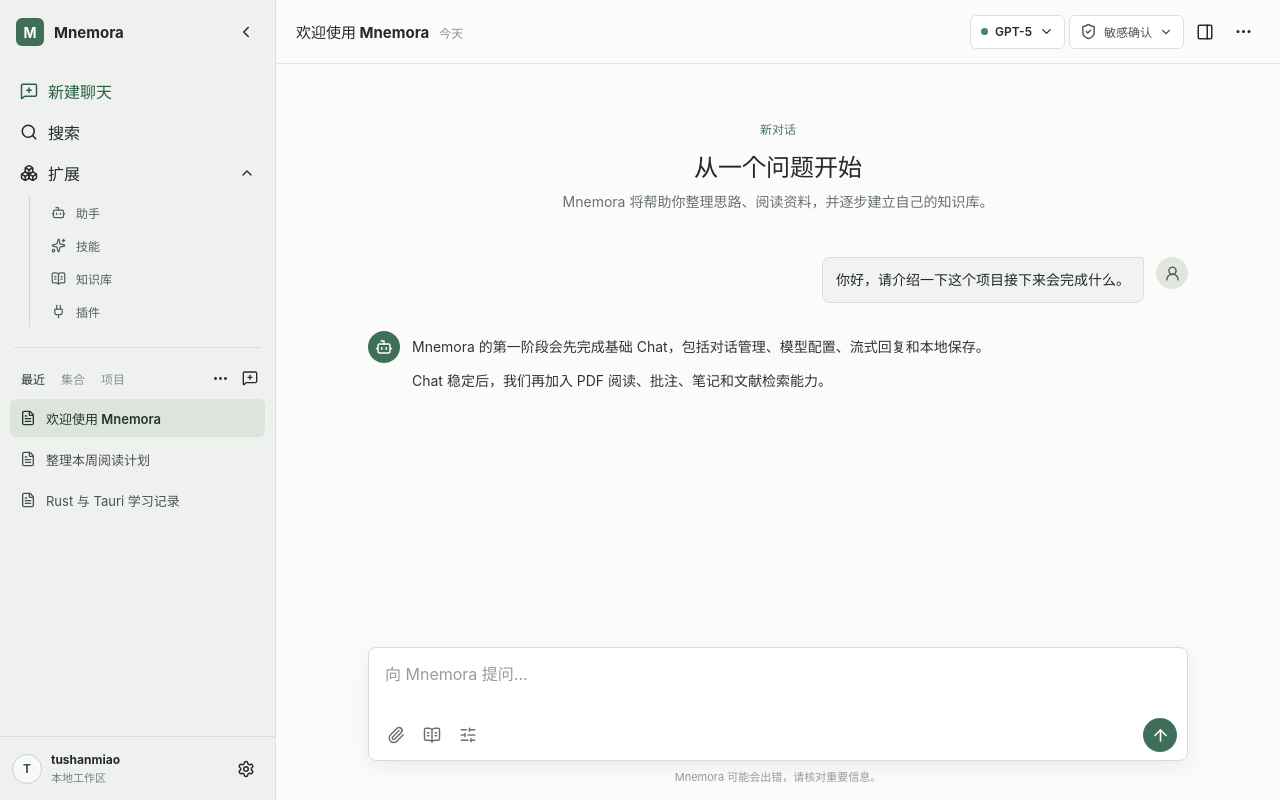
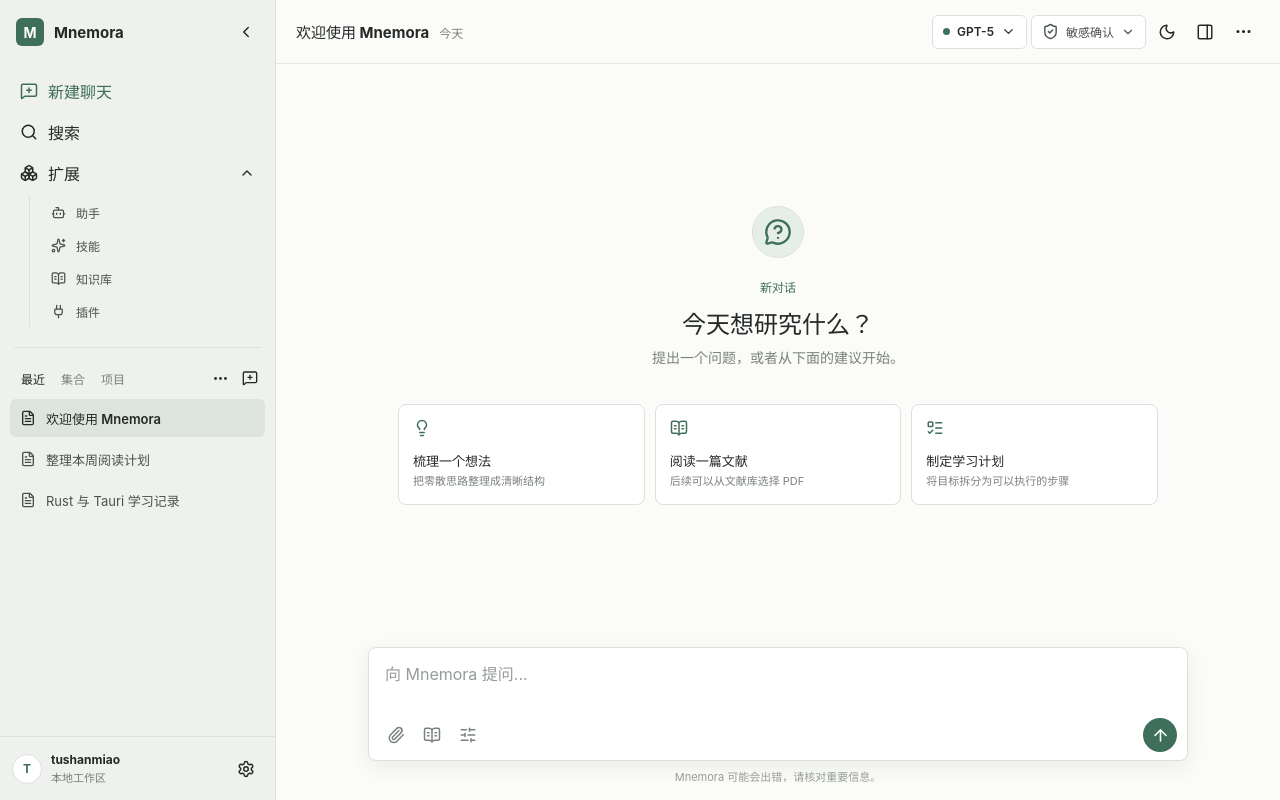
Before and after one commit to tushanmiao/Mnemora, a React (Vite) app: page / in a window 1280 px wide. Built offline with nearby package versions, Linux system fonts and the light colour scheme.

Commit message:
feat: polish static chat interface

```diff
--- a/src/App.tsx
+++ b/src/App.tsx
@@ -1,3 +1,4 @@
+import { useState } from "react";
 import "./styles/app.css";
 import { ChatHeader } from "./components/ChatHeader";
 import { ChatInput } from "./components/ChatInput";
@@ -5,12 +6,14 @@
 import { Sidebar } from "./components/Sidebar";
 
 function App() {
+  const [theme, setTheme] = useState<"light" | "dark">("light");
+
   return (
-    <main className="app-shell" aria-label="Mnemora application">
+    <main className="app-shell" data-theme={theme} aria-label="Mnemora application">
       <Sidebar />
 
       <section className="chat-workspace" aria-label="当前对话">
-        <ChatHeader />
+        <ChatHeader theme={theme} onToggleTheme={() => setTheme(theme === "light" ? "dark" : "light")} />
         <MessageList />
         <ChatInput />
       </section>
--- a/src/components/ChatHeader.tsx
+++ b/src/components/ChatHeader.tsx
@@ -1,10 +1,15 @@
 import { useEffect, useRef, useState } from "react";
-import { Check, ChevronDown, MoreHorizontal, PanelRight, ShieldCheck } from "lucide-react";
+import { Check, ChevronDown, Moon, MoreHorizontal, PanelRight, ShieldCheck, Sun } from "lucide-react";
 import "../styles/chat-header.css";
 
 const permissionOptions = ["每次确认", "敏感确认", "完全访问"] as const;
 
-export function ChatHeader() {
+type ChatHeaderProps = {
+  theme: "light" | "dark";
+  onToggleTheme: () => void;
+};
+
+export function ChatHeader({ theme, onToggleTheme }: ChatHeaderProps) {
   const [permission, setPermission] = useState<(typeof permissionOptions)[number]>("敏感确认");
   const [permissionMenuOpen, setPermissionMenuOpen] = useState(false);
   const permissionMenuRef = useRef<HTMLDivElement>(null);
@@ -67,6 +72,14 @@
             </div>
           ) : null}
         </div>
+        <button
+          className="icon-button"
+          type="button"
+          title={theme === "light" ? "切换到深色模式" : "切换到浅色模式"}
+          onClick={onToggleTheme}
+        >
+          {theme === "light" ? <Moon size={18} /> : <Sun size={18} />}
+        </button>
         <button className="icon-button" type="button" title="打开详情面板">
           <PanelRight size={18} />
         </button>
--- a/src/components/ChatInput.tsx
+++ b/src/components/ChatInput.tsx
@@ -26,7 +26,7 @@
               </button>
             </div>
 
-            <button className="send-button" type="button" title="发送消息">
+            <button className="send-button" type="button" title="发送消息" aria-label="发送消息">
               <ArrowUp size={19} />
             </button>
           </div>
--- a/src/components/MessageList.tsx
+++ b/src/components/MessageList.tsx
@@ -1,26 +1,48 @@
-import { MessageBubble } from "./MessageBubble";
+import { BookOpenText, Lightbulb, ListTodo, MessageCircleQuestion } from "lucide-react";
 import "../styles/message-list.css";
+
+const suggestions = [
+  {
+    icon: Lightbulb,
+    title: "梳理一个想法",
+    description: "把零散思路整理成清晰结构",
+  },
+  {
+    icon: BookOpenText,
+    title: "阅读一篇文献",
+    description: "后续可以从文献库选择 PDF",
+  },
+  {
+    icon: ListTodo,
+    title: "制定学习计划",
+    description: "将目标拆分为可以执行的步骤",
+  },
+];
 
 export function MessageList() {
   return (
     <section className="message-list" aria-label="消息列表">
-      <div className="message-content">
-        <div className="conversation-intro">
+      <div className="empty-chat-state">
+        <div className="empty-chat-mark" aria-hidden="true">
+          <MessageCircleQuestion size={28} />
+        </div>
+        <div className="empty-chat-copy">
           <span className="conversation-label">新对话</span>
-          <h2>从一个问题开始</h2>
-          <p>Mnemora 将帮助你整理思路、阅读资料，并逐步建立自己的知识库。</p>
+          <h2>今天想研究什么？</h2>
+          <p>提出一个问题，或者从下面的建议开始。</p>
         </div>
 
-        <MessageBubble role="user">
-          <p>你好，请介绍一下这个项目接下来会完成什么。</p>
-        </MessageBubble>
-
-        <MessageBubble role="assistant">
-          <p>
-            Mnemora 的第一阶段会先完成基础 Chat，包括对话管理、模型配置、流式回复和本地保存。
-          </p>
-          <p>Chat 稳定后，我们再加入 PDF 阅读、批注、笔记和文献检索能力。</p>
-        </MessageBubble>
+        <div className="suggestion-grid" aria-label="提问建议">
+          {suggestions.map(({ icon: Icon, title, description }) => (
+            <button className="suggestion-item" type="button" key={title}>
+              <Icon size={18} />
+              <span>
+                <strong>{title}</strong>
+                <small>{description}</small>
+              </span>
+            </button>
+          ))}
+        </div>
       </div>
     </section>
   );
--- a/src/styles/app.css
+++ b/src/styles/app.css
@@ -1,8 +1,6 @@
 :root {
   font-family:
     Inter, "Segoe UI", "Microsoft YaHei UI", system-ui, sans-serif;
-  color: #252a27;
-  background: #f7f8f6;
   font-synthesis: none;
   text-rendering: optimizeLegibility;
 }
@@ -23,6 +21,7 @@
 
 body {
   overflow: hidden;
+  background: #f7f8f6;
 }
 
 button,
@@ -37,11 +36,56 @@
 }
 
 .app-shell {
+  --color-app: #f7f8f6;
+  --color-surface: #fbfcfa;
+  --color-surface-raised: #ffffff;
+  --color-sidebar: #eef1ed;
+  --color-border: #dce1dc;
+  --color-border-soft: #e3e7e2;
+  --color-text: #252a27;
+  --color-text-secondary: #4b524e;
+  --color-muted: #7a827d;
+  --color-faint: #969d98;
+  --color-hover: #e3e8e2;
+  --color-active: #dce4dd;
+  --color-accent: #3f6f5a;
+  --color-accent-hover: #335d4a;
+  --color-accent-soft: #e6eee8;
+  --color-danger: #c33f3f;
+  --color-danger-soft: #fff0f0;
+  --color-user-bubble: #f0f3ef;
+  --shadow-menu: 0 10px 28px rgb(35 48 40 / 14%);
+  --shadow-composer: 0 6px 20px rgb(42 56 47 / 8%);
+
   display: flex;
   width: 100%;
   height: 100%;
   overflow: hidden;
-  background: #f7f8f6;
+  color: var(--color-text);
+  background: var(--color-app);
+}
+
+.app-shell[data-theme="dark"] {
+  --color-app: #171a18;
+  --color-surface: #1b1f1c;
+  --color-surface-raised: #242925;
+  --color-sidebar: #202521;
+  --color-border: #343b36;
+  --color-border-soft: #2d342f;
+  --color-text: #edf1ed;
+  --color-text-secondary: #c5ccc6;
+  --color-muted: #99a29b;
+  --color-faint: #7f8981;
+  --color-hover: #2c332e;
+  --color-active: #334239;
+  --color-accent: #67967d;
+  --color-accent-hover: #78a68e;
+  --color-accent-soft: #2a3931;
+  --color-danger: #ff7a7a;
+  --color-danger-soft: #3b2727;
+  --color-user-bubble: #29302b;
+  --shadow-menu: 0 12px 30px rgb(0 0 0 / 30%);
+  --shadow-composer: 0 8px 24px rgb(0 0 0 / 22%);
 }
 
 .chat-workspace {
@@ -50,7 +94,7 @@
   flex: 1;
   min-width: 0;
   height: 100%;
-  background: #fbfcfa;
+  background: var(--color-surface);
 }
 
 .icon-button {
@@ -66,22 +110,48 @@
 }
 
 .icon-button:hover {
-  background: #e4e8e3;
+  background: var(--color-hover);
 }
 
 button:focus-visible,
 textarea:focus-visible {
-  outline: 2px solid #5c856f;
+  outline: 2px solid var(--color-accent);
   outline-offset: 2px;
+}
+
+@media (max-width: 940px) {
+  .sidebar {
+    width: 238px;
+  }
+
+  .permission-button span {
+    display: none;
+  }
+
+  .permission-button {
+    width: 34px;
+    padding: 0;
+    justify-content: center;
+  }
+
+  .permission-button svg:last-child {
+    display: none;
+  }
 }
 
 @media (max-width: 820px) {
   .sidebar {
-    width: 232px;
+    width: 220px;
   }
 
   .message-content,
+  .empty-chat-state,
   .composer-inner {
     width: calc(100% - 40px);
   }
+
+  .chat-heading span,
+  .chat-header-actions > .icon-button:last-child {
+    display: none;
+  }
 }
--- a/src/styles/chat-header.css
+++ b/src/styles/chat-header.css
@@ -6,8 +6,8 @@
   padding: 0 20px;
   align-items: center;
   justify-content: space-between;
-  border-bottom: 1px solid #e3e7e2;
-  background: rgb(251 252 250 / 94%);
+  border-bottom: 1px solid var(--color-border-soft);
+  background: var(--color-surface);
 }
 
 .chat-heading {
@@ -27,7 +27,7 @@
 }
 
 .chat-heading span {
-  color: #8a918c;
+  color: var(--color-muted);
   font-size: 12px;
 }
 
@@ -45,9 +45,9 @@
   padding: 0 10px;
   align-items: center;
   gap: 7px;
-  border: 1px solid #dce1dc;
+  border: 1px solid var(--color-border);
   border-radius: 6px;
-  background: #ffffff;
+  background: var(--color-surface-raised);
   cursor: pointer;
   font-size: 12px;
   font-weight: 600;
@@ -55,14 +55,14 @@
 
 .model-button:hover,
 .permission-button:hover {
-  background: #f3f5f2;
+  background: var(--color-hover);
 }
 
 .model-status {
   width: 7px;
   height: 7px;
   border-radius: 50%;
-  background: #4c8067;
+  background: var(--color-accent);
 }
 
 .permission-control {
@@ -70,7 +70,7 @@
 }
 
 .permission-button {
-  color: #4c5650;
+  color: var(--color-text-secondary);
 }
 
 .permission-menu {
@@ -79,10 +79,10 @@
   right: 0;
   width: 168px;
   padding: 6px;
-  border: 1px solid #d8ddd8;
+  border: 1px solid var(--color-border);
   border-radius: 8px;
-  background: #ffffff;
-  box-shadow: 0 10px 28px rgb(35 48 40 / 14%);
+  background: var(--color-surface-raised);
+  box-shadow: var(--shadow-menu);
 }
 
 .permission-option {
@@ -101,5 +101,5 @@
 }
 
 .permission-option:hover {
-  background: #eef2ee;
+  background: var(--color-hover);
 }
--- a/src/styles/chat-input.css
+++ b/src/styles/chat-input.css
@@ -1,6 +1,6 @@
 .composer-area {
   padding: 12px 24px 16px;
-  background: #fbfcfa;
+  background: var(--color-surface);
 }
 
 .composer-inner {
@@ -10,10 +10,10 @@
 
 .composer-box {
   padding: 10px 10px 8px;
-  border: 1px solid #d7ddd8;
+  border: 1px solid var(--color-border);
   border-radius: 8px;
-  background: #ffffff;
-  box-shadow: 0 6px 20px rgb(42 56 47 / 8%);
+  background: var(--color-surface-raised);
+  box-shadow: var(--shadow-composer);
 }
 
 .composer-textarea {
@@ -25,13 +25,13 @@
   resize: none;
   border: 0;
   outline: 0;
-  color: #2b312d;
+  color: var(--color-text);
   background: transparent;
   line-height: 1.5;
 }
 
 .composer-textarea::placeholder {
-  color: #969d98;
+  color: var(--color-faint);
 }
 
 .composer-toolbar {
@@ -44,7 +44,7 @@
   display: flex;
   align-items: center;
   gap: 2px;
-  color: #6d756f;
+  color: var(--color-muted);
 }
 
 .send-button {
@@ -56,17 +56,17 @@
   border: 0;
   border-radius: 50%;
   color: #ffffff;
-  background: #3f6f5a;
+  background: var(--color-accent);
   cursor: pointer;
 }
 
 .send-button:hover {
-  background: #335d4a;
+  background: var(--color-accent-hover);
 }
 
 .composer-note {
   margin: 7px 0 0;
-  color: #949b96;
+  color: var(--color-faint);
   font-size: 11px;
   text-align: center;
 }
--- a/src/styles/message-bubble.css
+++ b/src/styles/message-bubble.css
@@ -19,12 +19,12 @@
 
 .message-avatar-assistant {
   color: #ffffff;
-  background: #3f6f5a;
+  background: var(--color-accent);
 }
 
 .message-avatar-user {
-  color: #4d5651;
-  background: #e2e6e1;
+  color: var(--color-text-secondary);
+  background: var(--color-hover);
 }
 
 .message-bubble {
@@ -43,12 +43,12 @@
 
 .message-bubble-assistant {
   padding-top: 4px;
-  color: #303632;
+  color: var(--color-text);
 }
 
 .message-bubble-user {
   padding: 10px 13px;
-  border: 1px solid #d9dfda;
+  border: 1px solid var(--color-border);
   border-radius: 8px 2px 8px 8px;
-  background: #f0f3ef;
+  background: var(--color-user-bubble);
 }
--- a/src/styles/message-list.css
+++ b/src/styles/message-list.css
@@ -1,38 +1,120 @@
 .message-list {
   min-height: 0;
   overflow-y: auto;
-  scrollbar-color: #cbd2cc transparent;
+  scrollbar-color: var(--color-border) transparent;
   scrollbar-width: thin;
 }
 
-.message-content {
-  display: grid;
-  width: min(820px, calc(100% - 64px));
+.empty-chat-state {
+  display: flex;
+  width: min(760px, calc(100% - 64px));
+  min-height: 100%;
   margin: 0 auto;
-  padding: 50px 0 32px;
-  gap: 28px;
+  padding: 48px 0 36px;
+  flex-direction: column;
+  align-items: center;
+  justify-content: center;
 }
 
-.conversation-intro {
-  padding: 4px 44px 16px;
+.empty-chat-mark {
+  display: grid;
+  width: 52px;
+  height: 52px;
+  place-items: center;
+  border: 1px solid var(--color-border);
+  border-radius: 50%;
+  color: var(--color-accent);
+  background: var(--color-accent-soft);
+}
+
+.empty-chat-copy {
+  margin-top: 18px;
   text-align: center;
 }
 
 .conversation-label {
-  color: #4f7864;
+  color: var(--color-accent);
   font-size: 12px;
   font-weight: 700;
 }
 
-.conversation-intro h2 {
-  margin: 10px 0 8px;
+.empty-chat-copy h2 {
+  margin: 9px 0 7px;
   font-size: 24px;
   font-weight: 680;
 }
 
-.conversation-intro p {
+.empty-chat-copy p {
   margin: 0;
-  color: #69716c;
+  color: var(--color-muted);
   font-size: 14px;
   line-height: 1.6;
 }
+
+.suggestion-grid {
+  display: grid;
+  width: 100%;
+  margin-top: 34px;
+  grid-template-columns: repeat(3, minmax(0, 1fr));
+  gap: 10px;
+}
+
+.suggestion-item {
+  display: grid;
+  min-width: 0;
+  min-height: 94px;
+  padding: 14px;
+  align-content: space-between;
+  gap: 14px;
+  border: 1px solid var(--color-border);
+  border-radius: 8px;
+  color: var(--color-text-secondary);
+  background: var(--color-surface-raised);
+  cursor: pointer;
+  text-align: left;
+}
+
+.suggestion-item:hover {
+  border-color: var(--color-accent);
+  background: var(--color-accent-soft);
+}
+
+.suggestion-item > svg {
+  color: var(--color-accent);
+}
+
+.suggestion-item span {
+  display: grid;
+  min-width: 0;
+  gap: 4px;
+}
+
+.suggestion-item strong,
+.suggestion-item small {
+  overflow-wrap: anywhere;
+}
+
+.suggestion-item strong {
+  color: var(--color-text);
+  font-size: 13px;
+}
+
+.suggestion-item small {
+  color: var(--color-muted);
+  font-size: 11px;
+  line-height: 1.45;
+}
+
+@media (max-width: 900px) {
+  .suggestion-grid {
+    grid-template-columns: 1fr;
+  }
+
+  .suggestion-item {
+    min-height: 68px;
+    grid-template-columns: 24px minmax(0, 1fr);
+    align-items: center;
+    align-content: center;
+    gap: 10px;
+  }
+}
--- a/src/styles/sidebar.css
+++ b/src/styles/sidebar.css
@@ -6,8 +6,8 @@
   min-width: 220px;
   height: 100%;
   flex-direction: column;
-  border-right: 1px solid #dce1dc;
-  background: #eef1ed;
+  border-right: 1px solid var(--color-border);
+  background: var(--color-sidebar);
 }
 
 .sidebar-brand {
@@ -28,7 +28,7 @@
   place-items: center;
   border-radius: 6px;
   color: #ffffff;
-  background: #3f6f5a;
+  background: var(--color-accent);
   font-size: 14px;
   font-weight: 700;
 }
@@ -64,11 +64,11 @@
 .conversation-item:hover,
 .extension-item:hover,
 .empty-section-action:hover {
-  background: #e1e6e0;
+  background: var(--color-hover);
 }
 
 .sidebar-action-primary {
-  color: #2f5f4b;
+  color: var(--color-accent);
   font-weight: 600;
 }
 
@@ -86,19 +86,19 @@
   margin: 1px 0 4px 19px;
   padding-left: 11px;
   gap: 1px;
-  border-left: 1px solid #d0d8d1;
+  border-left: 1px solid var(--color-border);
 }
 
 .extension-item {
   height: 32px;
-  color: #55605a;
+  color: var(--color-text-secondary);
   font-size: 12px;
 }
 
 .sidebar-divider {
   height: 1px;
   margin: 8px 14px 0;
-  background: #d8ded8;
+  background: var(--color-border);
 }
 
 .conversation-section {
@@ -123,7 +123,7 @@
   padding: 0 7px;
   border: 0;
   border-radius: 5px;
-  color: #8a918c;
+  color: var(--color-muted);
   background: transparent;
   cursor: pointer;
   font-size: 12px;
@@ -131,12 +131,12 @@
 }
 
 .conversation-tab:hover {
-  color: #4f5852;
-  background: #e3e7e2;
+  color: var(--color-text-secondary);
+  background: var(--color-hover);
 }
 
 .conversation-tab-active {
-  color: #26342d;
+  color: var(--color-text);
 }
 
 .conversation-list-actions {
@@ -163,7 +163,7 @@
 
 .conversation-item {
   padding-right: 35px;
-  color: #4b524e;
+  color: var(--color-text-secondary);
   font-size: 13px;
 }
 
@@ -174,8 +174,8 @@
 }
 
 .conversation-item-active {
-  color: #24372e;
-  background: #dce4dd;
+  color: var(--color-text);
+  background: var(--color-active);
   font-weight: 600;
 }
 
@@ -201,7 +201,7 @@
 }
 
 .conversation-more:hover {
-  background: #cad4cc;
+  background: var(--color-hover);
 }
 
 .sidebar-menu {
@@ -209,10 +209,10 @@
   z-index: 50;
   width: 190px;
   padding: 6px;
-  border: 1px solid #d7ddd8;
+  border: 1px solid var(--color-border);
   border-radius: 8px;
-  background: #ffffff;
-  box-shadow: 0 10px 28px rgb(35 48 40 / 16%);
+  background: var(--color-surface-raised);
+  box-shadow: var(--shadow-menu);
 }
 
 .list-menu {
@@ -241,26 +241,26 @@
 }
 
 .sidebar-menu-item:hover {
-  background: #eef2ee;
+  background: var(--color-hover);
 }
 
 .sidebar-menu-danger {
-  color: #c33f3f;
+  color: var(--color-danger);
 }
 
 .sidebar-menu-danger:hover {
-  background: #fff0f0;
+  background: var(--color-danger-soft);
 }
 
 .sidebar-menu-separator {
   height: 1px;
   margin: 5px -6px;
-  background: #e4e7e4;
+  background: var(--color-border-soft);
 }
 
 .empty-section-action {
   margin-top: 4px;
-  color: #68716b;
+  color: var(--color-muted);
   font-size: 12px;
 }
 
@@ -270,7 +270,7 @@
   padding: 10px 12px;
   align-items: center;
   justify-content: space-between;
-  border-top: 1px solid #d8ded8;
+  border-top: 1px solid var(--color-border);
 }
 
 .user-profile {
@@ -286,10 +286,10 @@
   height: 30px;
   flex: 0 0 30px;
   place-items: center;
-  border: 1px solid #c9d2cb;
+  border: 1px solid var(--color-border);
   border-radius: 50%;
-  color: #365746;
-  background: #f9faf8;
+  color: var(--color-accent);
+  background: var(--color-surface-raised);
   font-size: 12px;
   font-weight: 700;
 }
@@ -312,6 +312,6 @@
 }
 
 .user-meta span {
-  color: #7a827d;
+  color: var(--color-muted);
   font-size: 11px;
 }
```
